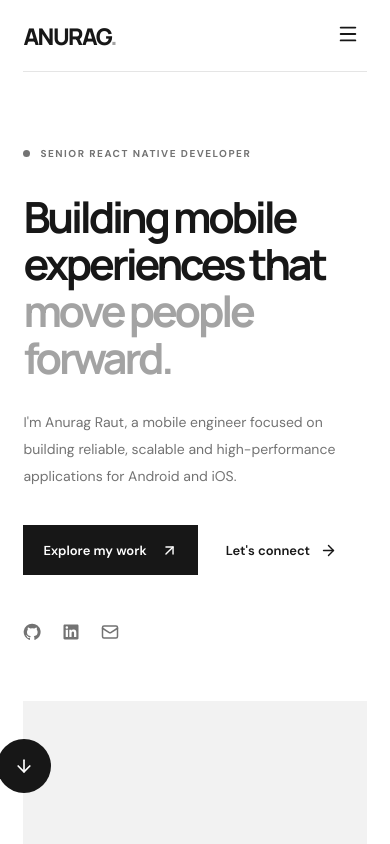
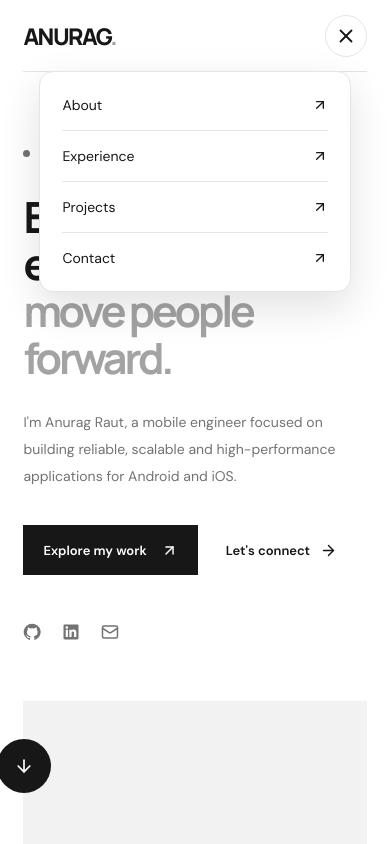
Before and after one commit to AnuraagRaut/AnuraagRaut.github.io, a React (Vite) app: page / in a window 390 px wide. Both pictures are taken after a click on the button "Open menu". Shown: the top 844 px of the page. Built offline with nearby package versions, Linux system fonts and the light colour scheme.

Commit message:
feat: add functional responsive mobile navigation

```diff
--- a/src/App.css
+++ b/src/App.css
@@ -1,5 +1,6 @@
 
 .navbar {
+  position: relative;
   height: 88px;
   display: flex;
   align-items: center;
@@ -839,6 +840,81 @@
   }
 }
 
+
+/* Mobile navigation */
+
+.mobile-nav {
+  display: none;
+}
+
+@media (max-width: 768px) {
+  .mobile-menu {
+    display: flex;
+    align-items: center;
+    justify-content: center;
+    width: 42px;
+    height: 42px;
+    padding: 0;
+    border: 1px solid var(--color-border);
+    border-radius: 50%;
+    background: transparent;
+    color: var(--color-primary);
+    cursor: pointer;
+  }
+
+  .mobile-nav {
+    position: absolute;
+    top: 100%;
+    left: 16px;
+    right: 16px;
+    z-index: 9999;
+    display: flex;
+    flex-direction: column;
+    padding: 8px 22px;
+    border: 1px solid var(--color-border);
+    border-radius: 14px;
+    background: #ffffff;
+    box-shadow: 0 15px 40px rgba(0, 0, 0, 0.12);
+
+    opacity: 0;
+    visibility: hidden;
+    pointer-events: none;
+    transform: translateY(-8px);
+
+    transition:
+      opacity 0.2s ease,
+      transform 0.2s ease,
+      visibility 0.2s ease;
+  }
+
+  .mobile-nav.is-open {
+    opacity: 1;
+    visibility: visible;
+    pointer-events: auto;
+    transform: translateY(0);
+  }
+
+  .mobile-nav a {
+    display: flex;
+    align-items: center;
+    justify-content: space-between;
+    padding: 16px 0;
+    border-bottom: 1px solid var(--color-border);
+    color: var(--color-primary);
+    font-size: 14px;
+    text-decoration: none;
+  }
+
+  .mobile-nav a:last-child {
+    border-bottom: none;
+  }
+
+  .desktop-nav,
+  .nav-contact {
+    display: none;
+  }
+}
+
 /* Technical expertise responsive layout */
 
 @media (max-width: 680px) {
@@ -939,9 +1015,10 @@
   .nav-contact {
     display: none;
   }
-
   .mobile-menu {
-    display: block;
+    display: flex;
+    align-items: center;
+    justify-content: center;
   }
 
   .hero {
--- a/src/App.tsx
+++ b/src/App.tsx
@@ -1,13 +1,15 @@
 
 import { motion } from 'motion/react'
+import './App.css'
+import { useState } from 'react'
 import {
   ArrowDown,
   ArrowRight,
   ArrowUpRight,
   Mail,
   Menu,
+  X,
 } from 'lucide-react'
-import './App.css'
 
 const navigation = [
   { label: 'About', href: '#about' },
@@ -226,10 +228,15 @@ const technicalExpertise = [
 
 
 function App() {
+  const [isMenuOpen, setIsMenuOpen] = useState(false)
   return (
     <main>
-      <header className="navbar container">
-        <a className="brand" href="#home">
+        <header className="navbar container">
+        <a
+          className="brand"
+          href="#home"
+          onClick={() => setIsMenuOpen(false)}
+        >
           ANURAG<span>.</span>
         </a>
 
@@ -241,13 +248,40 @@ function App() {
           ))}
         </nav>
 
-        <a className="nav-contact" href="mailto:anuragraut.developer@gmail.com">
+        <a
+          className="nav-contact"
+          href="mailto:anuragraut.developer@gmail.com"
+        >
           Let's talk <ArrowUpRight size={15} />
         </a>
 
-        <button className="mobile-menu" aria-label="Menu">
-          <Menu size={22} />
+        <button
+          className="mobile-menu"
+          type="button"
+          aria-label={isMenuOpen ? 'Close menu' : 'Open menu'}
+          aria-expanded={isMenuOpen}
+          aria-controls="mobile-navigation"
+          onClick={() => setIsMenuOpen((open) => !open)}
+        >
+          {isMenuOpen ? <X size={22} /> : <Menu size={22} />}
         </button>
+
+        <nav
+          id="mobile-navigation"
+          className={`mobile-nav ${isMenuOpen ? 'is-open' : ''}`}
+          aria-label="Mobile navigation"
+        >
+          {navigation.map((item) => (
+            <a
+              key={item.label}
+              href={item.href}
+              onClick={() => setIsMenuOpen(false)}
+            >
+              {item.label}
+              <ArrowUpRight size={16} />
+            </a>
+          ))}
+        </nav>
       </header>
 
       <section className="hero container" id="home">
@@ -365,7 +399,7 @@ function App() {
           <div className="about-content">
             <div className="about-description">
               <p className="about-lead">
-                I'm a React Native developer with 4.7 years of experience
+                I'm a React Native developer with 5+ years of experience
                 building mobile applications that solve practical problems.
               </p>
 
```
